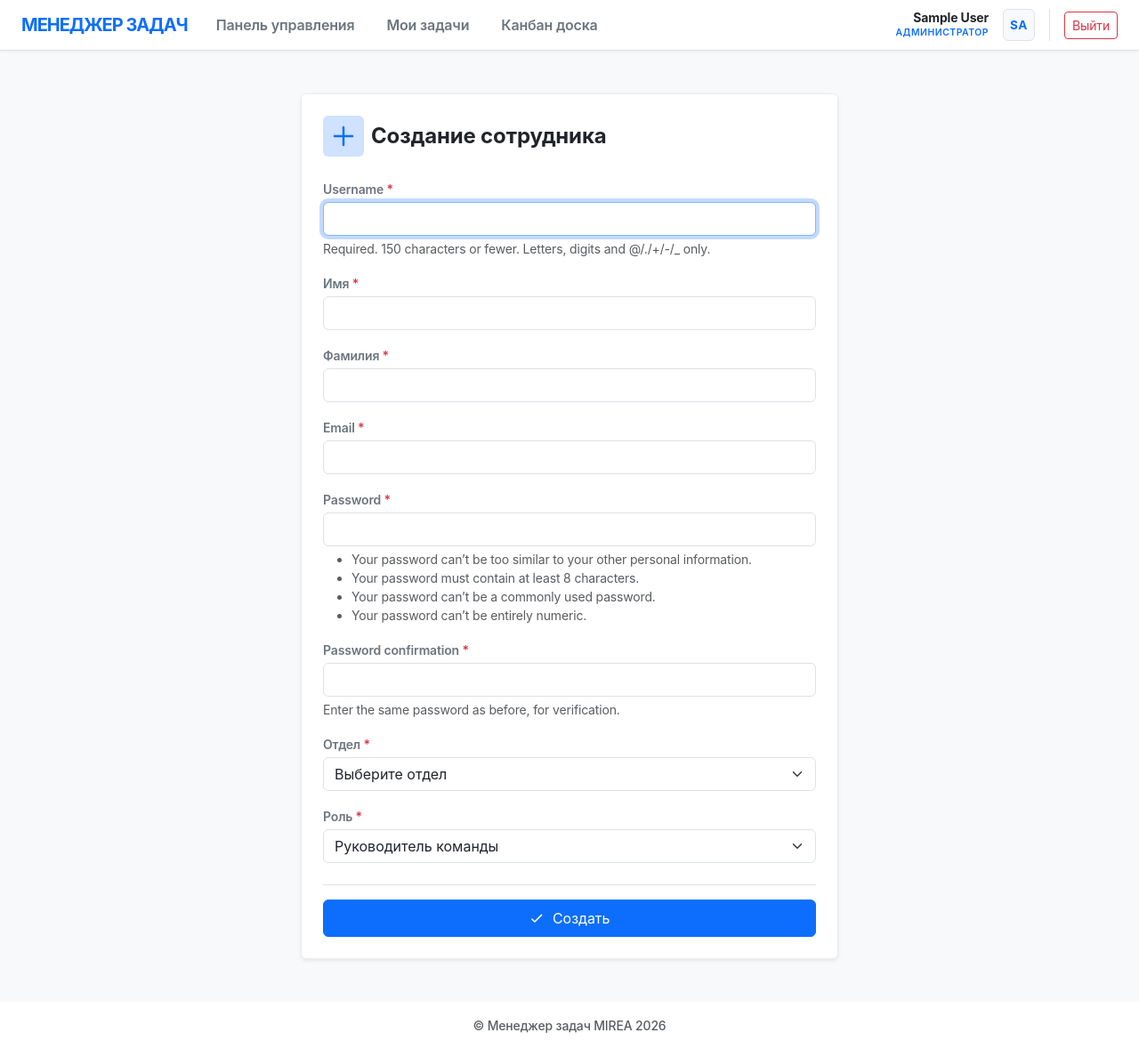
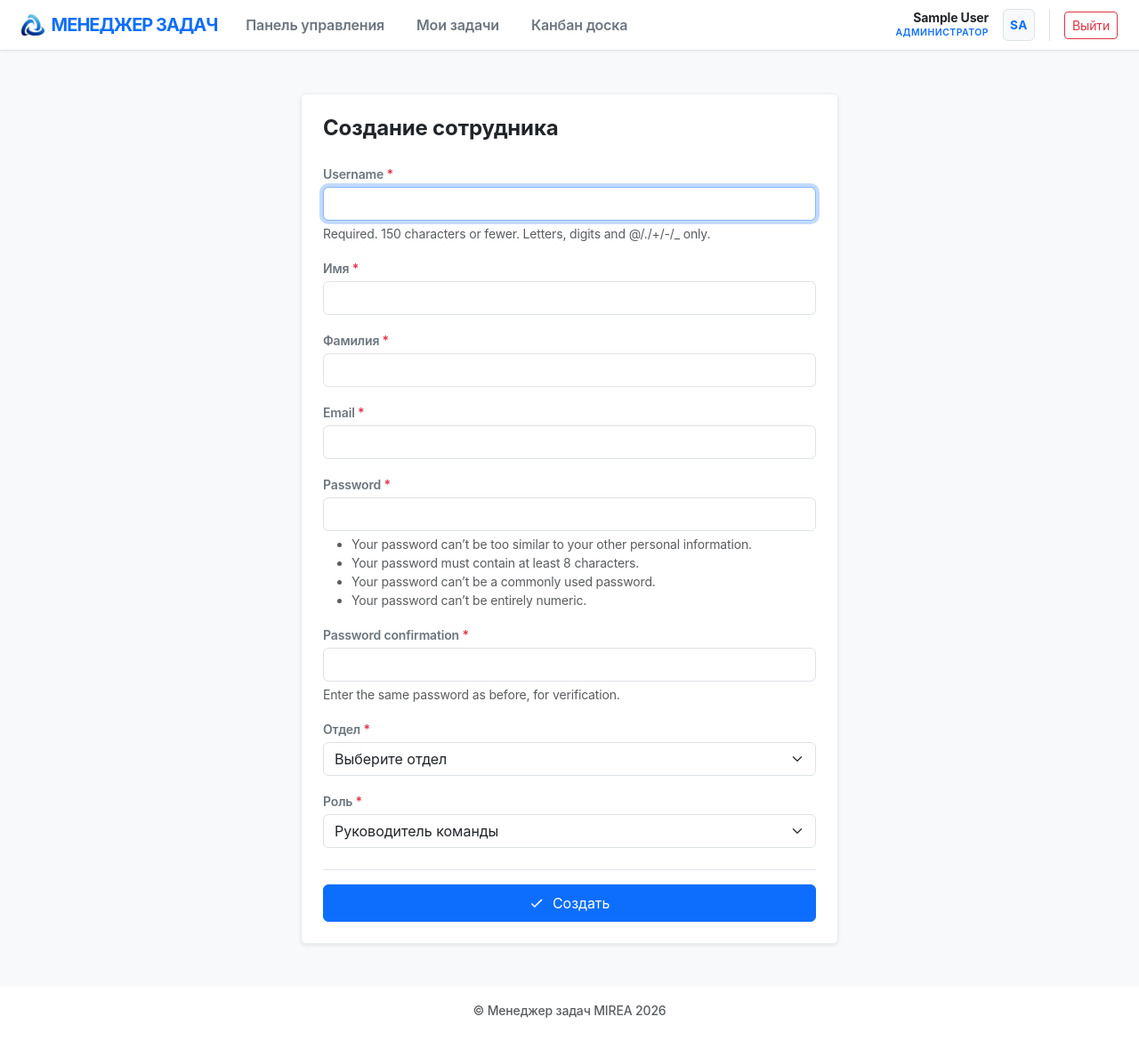
Before and after one commit to Vatulin/task_manager, a Django app: page /users/create-employee/ in a window 1280 px wide. Shown: the whole page at 89% size. After the commit the page ends 1144 px from the top, so only its background shows below. Run offline with Django 5.2, Linux system fonts and the light colour scheme; the visitor is signed in with stand-in values (Sample User, id 1); some libraries are stand-ins or nearby versions.

Commit message:
add icons, delete any icons in forms

```diff
--- a/task_manager/templates/base.html
+++ b/task_manager/templates/base.html
@@ -14,7 +14,8 @@
     <nav class="navbar navbar-expand-md navbar-white bg-white border-bottom sticky-top app-navbar">
         <div class="container-fluid max-width-container px-4">
 
-            <a href="{% url 'users:dashboard' %}" class="navbar-brand text-primary fw-bold text-uppercase tracking-tight">
+            <a href="{% url 'users:dashboard' %}" class="navbar-brand text-primary fw-bold text-uppercase tracking-tight d-flex align-items-center">
+                <img src="{% static 'icons/ttm-znak_gradient.png' %}" alt="" class="me-2" style="height: 24px; width: auto;">
                 Менеджер задач
             </a>
 
--- a/task_manager/templates/users/create_employee.html
+++ b/task_manager/templates/users/create_employee.html
@@ -8,11 +8,6 @@
             <!-- Заголовок карточки -->
             <div class="card-header bg-white border-bottom-0 pt-4 pb-0 px-4">
                 <h2 class="card-title h4 fw-bold text-dark d-flex align-items-center gap-2 m-0">
-                    <span class="p-2 bg-primary-subtle text-primary rounded d-inline-flex">
-                        <svg xmlns="http://www.w3.org/2000/svg" width="1.25em" height="1.25em" fill="none" viewBox="0 0 24 24" stroke="currentColor">
-                            <path stroke-linecap="round" stroke-linejoin="round" stroke-width="2" d="M12 4v16m8-8H4" />
-                        </svg>
-                    </span>
                     {{ title }}
                 </h2>
             </div>
--- a/task_manager/templates/users/create_team_lead.html
+++ b/task_manager/templates/users/create_team_lead.html
@@ -8,11 +8,6 @@
             <!-- Заголовок карточки -->
             <div class="card-header bg-white border-bottom-0 pt-4 pb-0 px-4">
                 <h2 class="card-title h4 fw-bold text-dark d-flex align-items-center gap-2 m-0">
-                    <span class="p-2 bg-primary-subtle text-primary rounded d-inline-flex">
-                        <svg xmlns="http://www.w3.org/2000/svg" width="1.25em" height="1.25em" fill="none" viewBox="0 0 24 24" stroke="currentColor">
-                            <path stroke-linecap="round" stroke-linejoin="round" stroke-width="2" d="M12 4v16m8-8H4" />
-                        </svg>
-                    </span>
                     {{ title }}
                 </h2>
             </div>
```
Also changed, not shown: task_manager/static/icons/ttm-znak_gradient.png (added).
